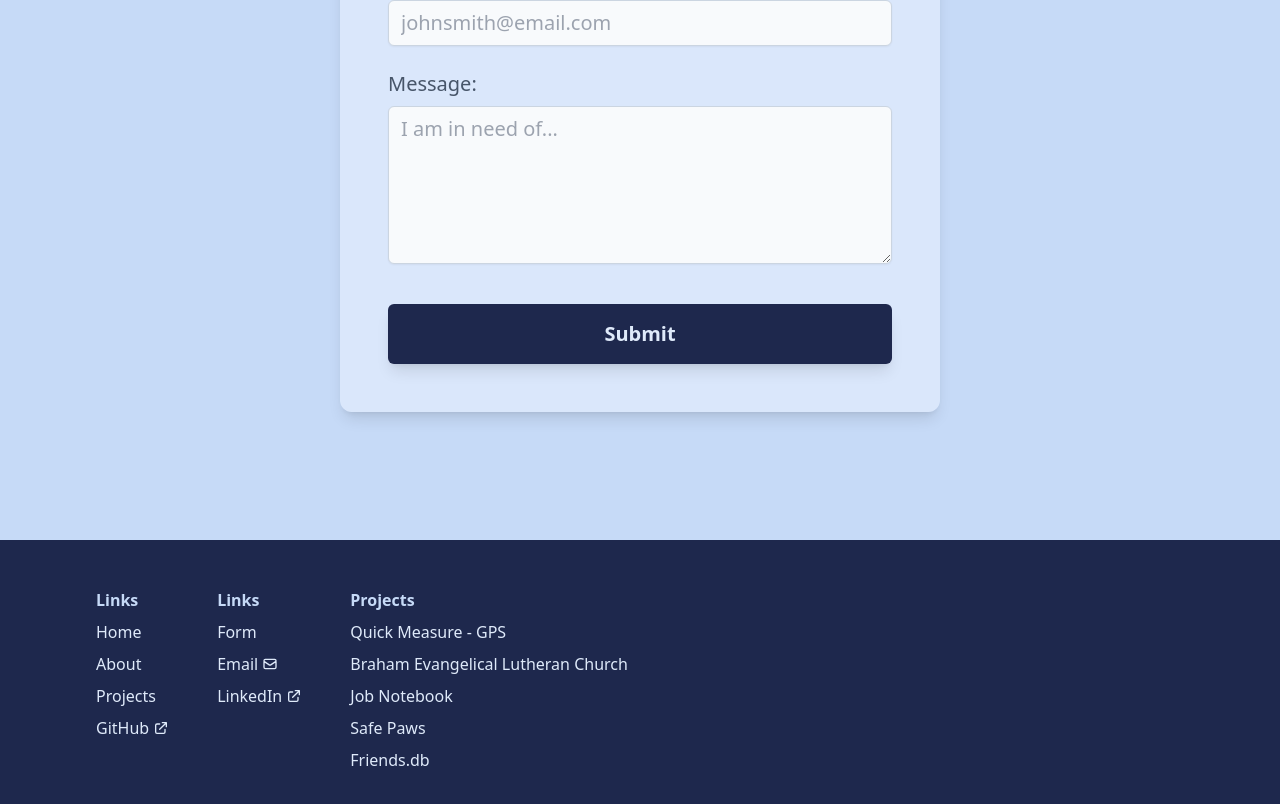
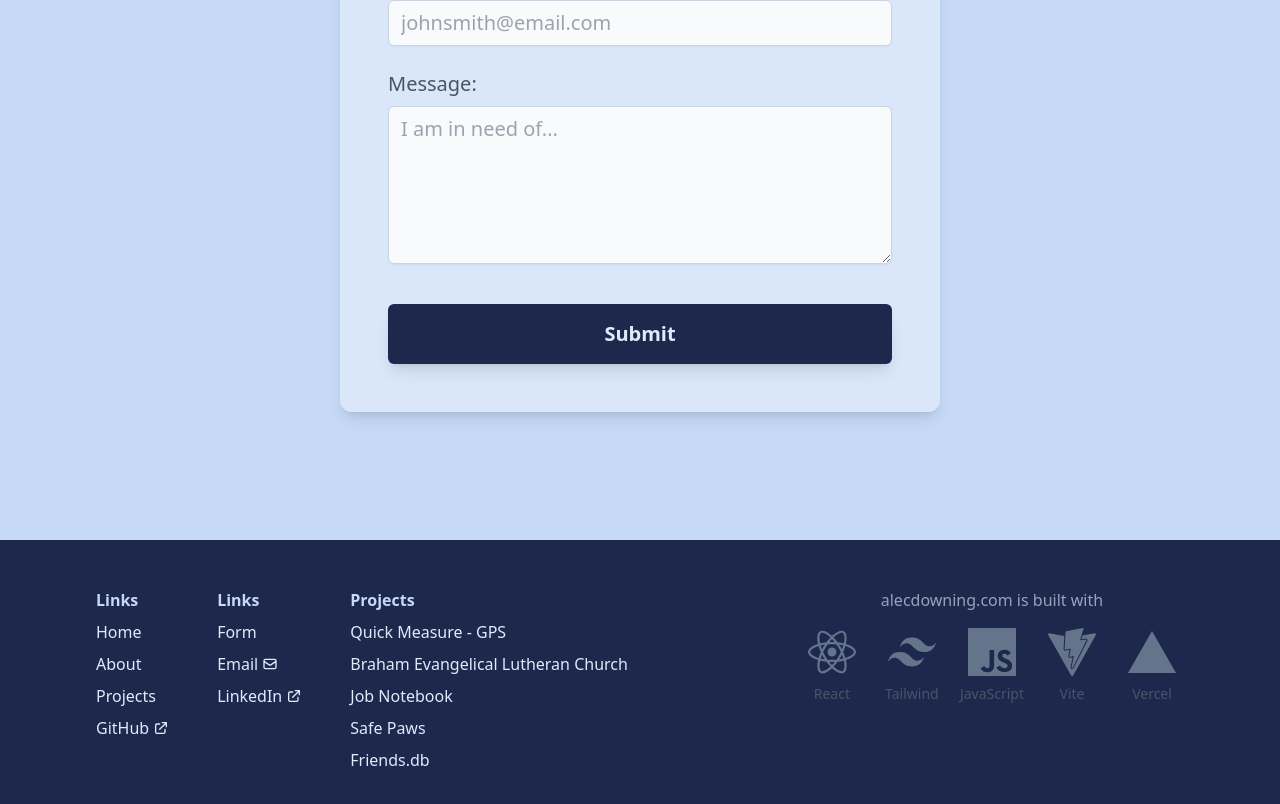
Before and after one commit to a-down/portfolio, a React (Vite) app: page / in a window 1280 px wide. Shown: the part 3336-4140 px from the top of the page. Built offline with nearby package versions, Linux system fonts and the light colour scheme.

Commit message:
footer stack

```diff
--- a/src/components/Footer.jsx
+++ b/src/components/Footer.jsx
@@ -60,11 +60,15 @@ export default function Footer() {
   }
 
   return (
-    <footer className=" bg-brand-950 w-full py-12">
-      <div className="max-w-[1400px] px-24 flex gap-12">
+    <footer className=" bg-brand-950 w-full py-12 flex justify-between">
+      <div className="w-full max-w-[1400px] px-24 flex gap-12 flex-shrink-0">
         <LinkColumn column={linksLinks}/>
         <LinkColumn column={contactLinks}/>
         <LinkColumn column={projectsLinks}/>
+        <div className="flex flex-col ml-auto justify-start items-end gap-2">
+          <h5 className='text-slate-400 w-full text-center'>alecdowning.com is built with</h5>
+          <StackDisplay stackArr={footerStack} isDark={true}/>
+        </div>
       </div>
     </footer>
   )
```
